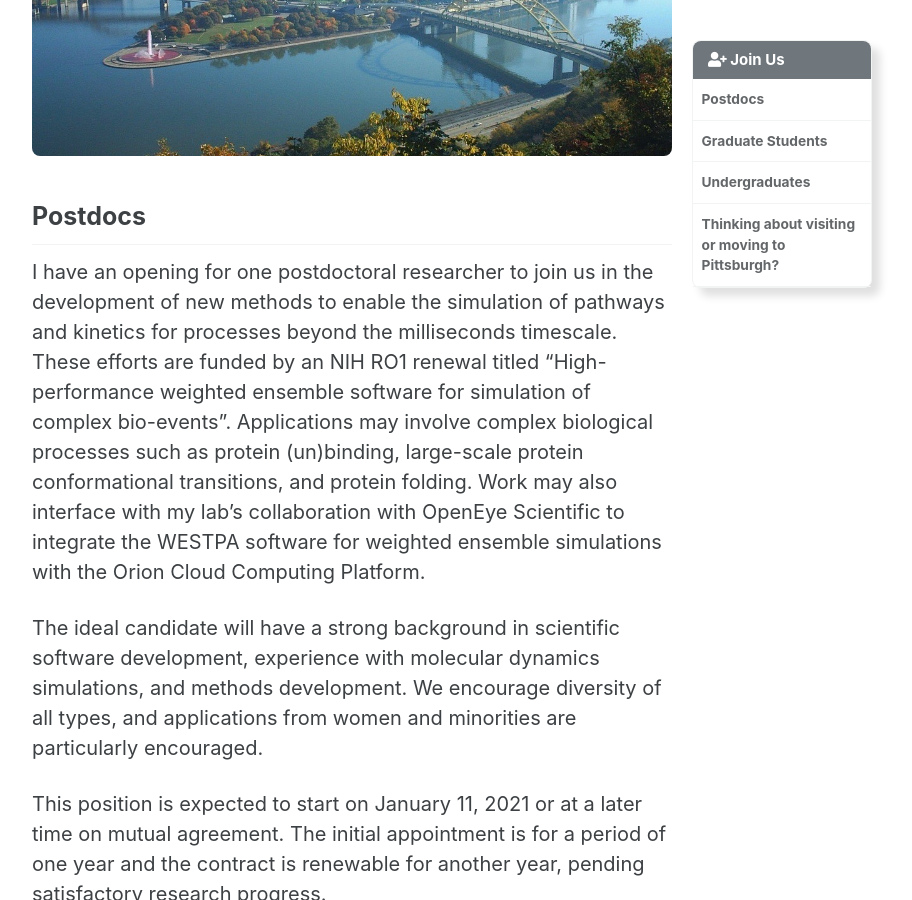
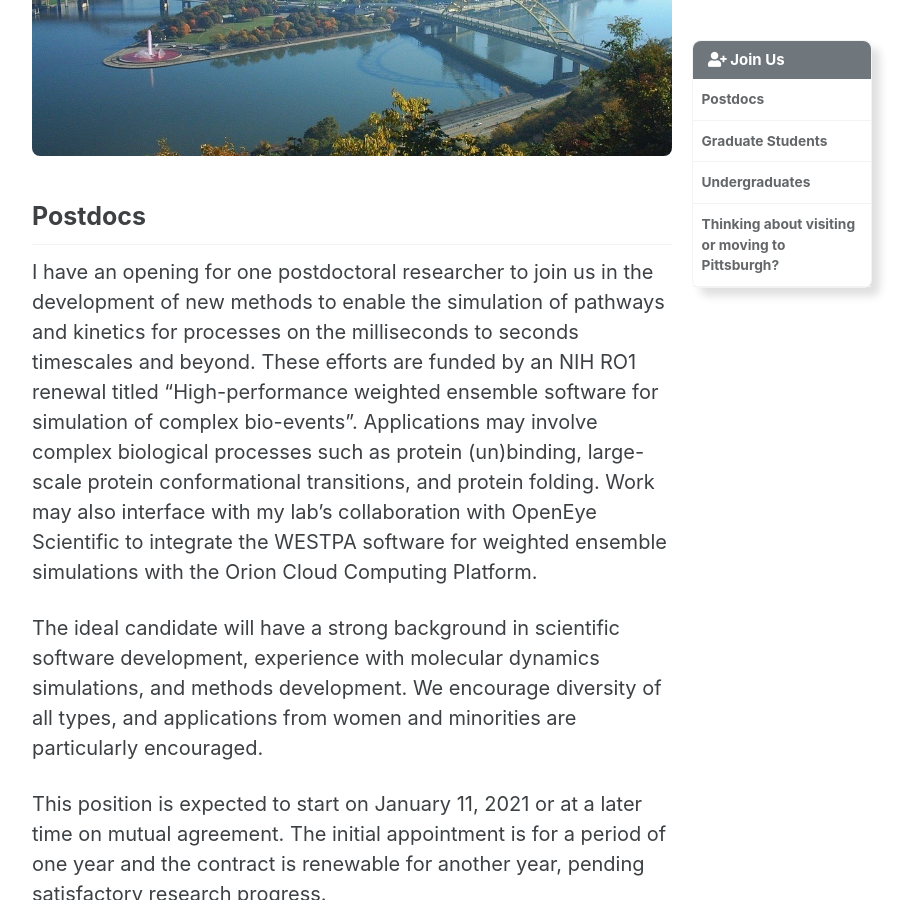
Before and after one commit to darianyang/mm-github-pages-test, a Jekyll site: the page built from _pages/join_us.md, in a window 1280 px wide and 900 px high, scrolled down 285 px. Shown: the whole window, without its empty margins (288-1200 px from the left). Built offline with Jekyll 4.4.1, drawn with Linux system fonts in a browser that asks for light colours; cached includes are drawn as plain includes.

Commit message:
Update join_us.md

```diff
--- a/_pages/join_us.md
+++ b/_pages/join_us.md
@@ -9,7 +9,7 @@
 
 {% include figure image_path="/assets/images/pittsburgh.jpg" alt="Pittsburgh Panorama" %}
 ## Postdocs
-I have an opening for one postdoctoral researcher to join us in the development of new methods to enable the simulation of pathways and kinetics for processes beyond the milliseconds timescale. These efforts are funded by an NIH RO1 renewal titled “High-performance weighted ensemble software for simulation of complex bio-events”. Applications may involve complex biological processes such as protein (un)binding, large-scale protein conformational transitions, and protein folding. Work may also interface with my lab’s collaboration with OpenEye Scientific to integrate the WESTPA software for weighted ensemble simulations with the Orion Cloud Computing Platform.
+I have an opening for one postdoctoral researcher to join us in the development of new methods to enable the simulation of pathways and kinetics for processes on the milliseconds to seconds timescales and beyond. These efforts are funded by an NIH RO1 renewal titled “High-performance weighted ensemble software for simulation of complex bio-events”. Applications may involve complex biological processes such as protein (un)binding, large-scale protein conformational transitions, and protein folding. Work may also interface with my lab’s collaboration with OpenEye Scientific to integrate the WESTPA software for weighted ensemble simulations with the Orion Cloud Computing Platform.
 
 The ideal candidate will have a strong background in scientific software development, experience with molecular dynamics simulations, and methods development. We encourage diversity of all types, and applications from women and minorities are particularly encouraged.
 
```
